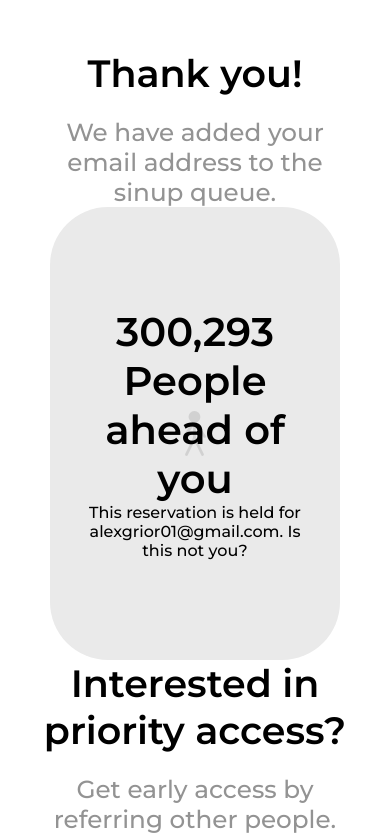
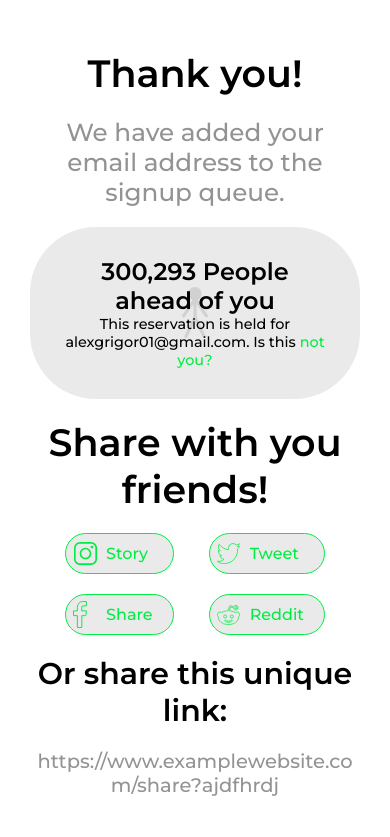
Before and after one commit to FrogRider/gripun, a Vue app: page /#/share in a window 390 px wide. Shown: the top 837 px of the page. Built offline with nearby package versions, Linux system fonts and the light colour scheme.

Commit message:
share page mobile styles

```diff
--- a/src/components/TitleSection.vue
+++ b/src/components/TitleSection.vue
@@ -1,7 +1,7 @@
 <template>
   <div class="titleSection" :class="small ? 'titleSection_small' : ''">
-    <p class="titleSection__title">{{ title }}</p>
-    <p class="titleSection__subTitle">{{ subtitle }}</p>
+    <div class="titleSection__title">{{ title }}</div>
+    <p class="titleSection__subTitle" v-if="subtitle">{{ subtitle }}</p>
   </div>
 </template>
 
@@ -10,11 +10,10 @@
     props: {
       title: {
         type: String,
-        default: 'Title'
+        required: true
       },
       subtitle: {
-        type: String,
-        default: 'Subtitle'
+        type: String
       },
       small: {
         type: Boolean,
@@ -40,7 +39,6 @@
 
 		// .titleSection__title
 		&__title {
-      margin-bottom: 20px;
       font-size: 2em;
       font-weight: 600;
 		}
@@ -49,6 +47,7 @@
 		&__subTitle {
       font-size: 1.3em;
       font-weight: 500;
+      margin-top: 20px;
       color: $gray-hard-color;
 		}
 }
--- a/src/views/Home.vue
+++ b/src/views/Home.vue
@@ -18,7 +18,7 @@
         <div class="emailForm__form">
           <div class="form">
             <input type="text" class="form__input" placeholder="Enter email adress">
-            <button class="form__button">Get early access</button>
+            <button class="form__button" @click="goToShare">Get early access</button>
           </div>
 
         </div>
@@ -34,6 +34,9 @@
     methods: {
       goToContacts() {
         this.$router.push({name: 'contacts'})
+      },
+      goToShare() {
+        this.$router.push({name: 'share'})
       }
     }
   }
--- a/src/views/Share.vue
+++ b/src/views/Share.vue
@@ -1,7 +1,7 @@
 <template>
   <div class="share" ref=window>
 
-    <TitleSection title="Thank you!" subtitle="We have added your email address to the sinup queue."/>
+    <TitleSection title="Thank you!" subtitle="We have added your email address to the signup queue."/>
 
     <div class="share__banner" ref="banner" :style="bannerBorderRadiusStyle">
       <p class="share__bannerTitle">
@@ -9,14 +9,11 @@
         <span>People ahead of you</span>
       </p>
       <p class="share__bannerSubtitle">
-        This reservation is held for alexgrior01@gmail.com. Is this <span>not you?</span>
+        This reservation is held for alexgrigor01@gmail.com. Is this <span>not you?</span>
       </p>
     </div>
 
-    <TitleSection
-      title="Interested in priority access?"
-      subtitle="Get early access by referring other people. The more people that join, the sooner you'll get acess."
-    />
+    <TitleSection title="Share with you friends!" />
 
     <div class="share__socials">
       <div
@@ -28,7 +25,12 @@
       </div>
     </div>
 
-    <TitleSection title="Or share this unique link:" subtitle="https://www.examplewebsite.com/share?ajdfhrdj" :small="true"/>
+    <TitleSection
+      class="lineBreak"
+      title="Or share this unique link:"
+      subtitle="https://www.examplewebsite.com/share?ajdfhrdj"
+      :small="true"
+    />
 
   </div>
 </template>
@@ -79,12 +81,13 @@ import TitleSection from "@/components/TitleSection.vue";
   }
 </script>
 
-<style scoped lang="scss">
+<style lang="scss">
 @import "@/styles/main";
   .share {
     display: flex;
     flex-direction: column;
     justify-content: space-between;
+    gap: 20px;
     padding: 50px 30px;
     min-height: 100vh;
 
@@ -93,10 +96,12 @@ import TitleSection from "@/components/TitleSection.vue";
 		&__banner {
       position: relative;
       text-align: center;
+      display: inline-block;
       padding: 100px 30px;
       background-color: $gray-light-color;
-      margin: 0 20px;
+      margin: 0 auto;
       border-radius: 50%;
+      width: 70%;
 
       &::after {
         content: "";
@@ -116,13 +121,21 @@ import TitleSection from "@/components/TitleSection.vue";
 
 		&__bannerTitle {
       font-weight: 600;
-      font-size: 2.5em;
+      font-size: 2.7em;
 		}
 
 		// .share__bannerSubtitle
 
 		&__bannerSubtitle {
       font-weight: 500;
+      font-size: 1.2em;
+
+      span {
+        color: $contrast-color;
+        &:hover {
+          cursor: pointer;
+        }
+      }
 		}
 
 		// .share__socials
@@ -144,6 +157,10 @@ import TitleSection from "@/components/TitleSection.vue";
       cursor: pointer;
       position: relative;
 
+      & + & {
+        // margin-left: 40px;
+      }
+
       &::after {
         content: "";
         width: 39px;
@@ -159,7 +176,48 @@ import TitleSection from "@/components/TitleSection.vue";
         background-image: $instagran-icon-green;
         background-size: 60%;
       }
+      &_tweeter::after {
+        background-image: $twitter-icon-green;
+        background-size: 60%;
+      }
+      &_facebook::after {
+        background-image: $facebook-icon-green;
+        background-size: 37%;
+        left: -5px;
+      }
+      &_reddit::after {
+        background-image: $reddit-icon-green;
+        background-size: 60%;
+      }
 		}
 }
 
+  @media screen and (max-width: 900px) {
+    .share {
+      &__socials {
+        display: grid;
+        grid-template-columns: auto auto;
+        grid-row-gap: 20px;
+      }
+
+      &__banner {
+        padding: 30px;
+        width: 100%;
+      }
+
+      &__bannerTitle {
+        font-size: 1.5em;
+      }
+
+      &__bannerSubtitle {
+        font-size: 0.9em;
+      }
+    }
+
+    .lineBreak p {
+        word-break: break-all;
+        white-space: normal;
+      }
+  }
+
 </style>
```
Also changed, not shown: src/styles/icons.scss (+3 -0 lines).
